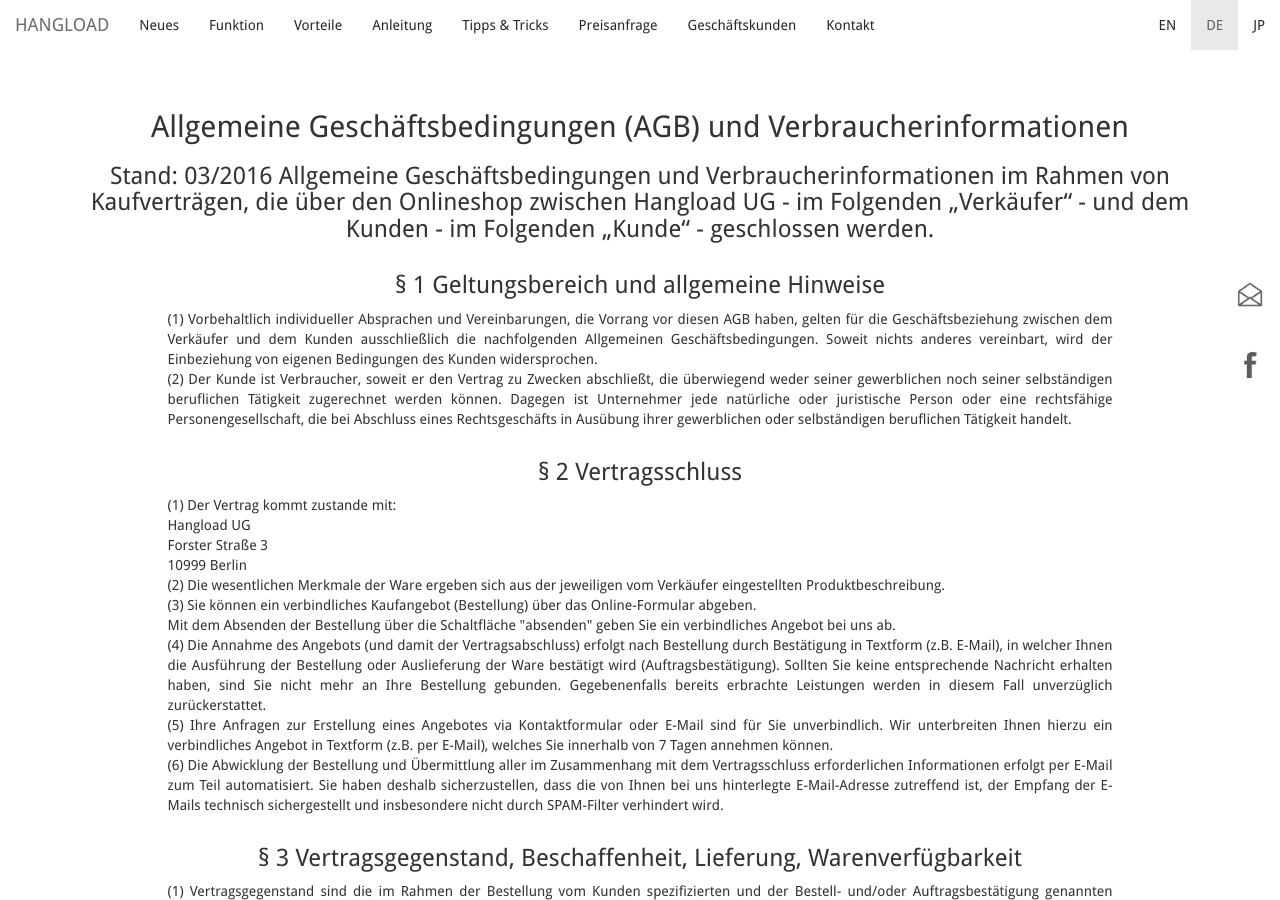
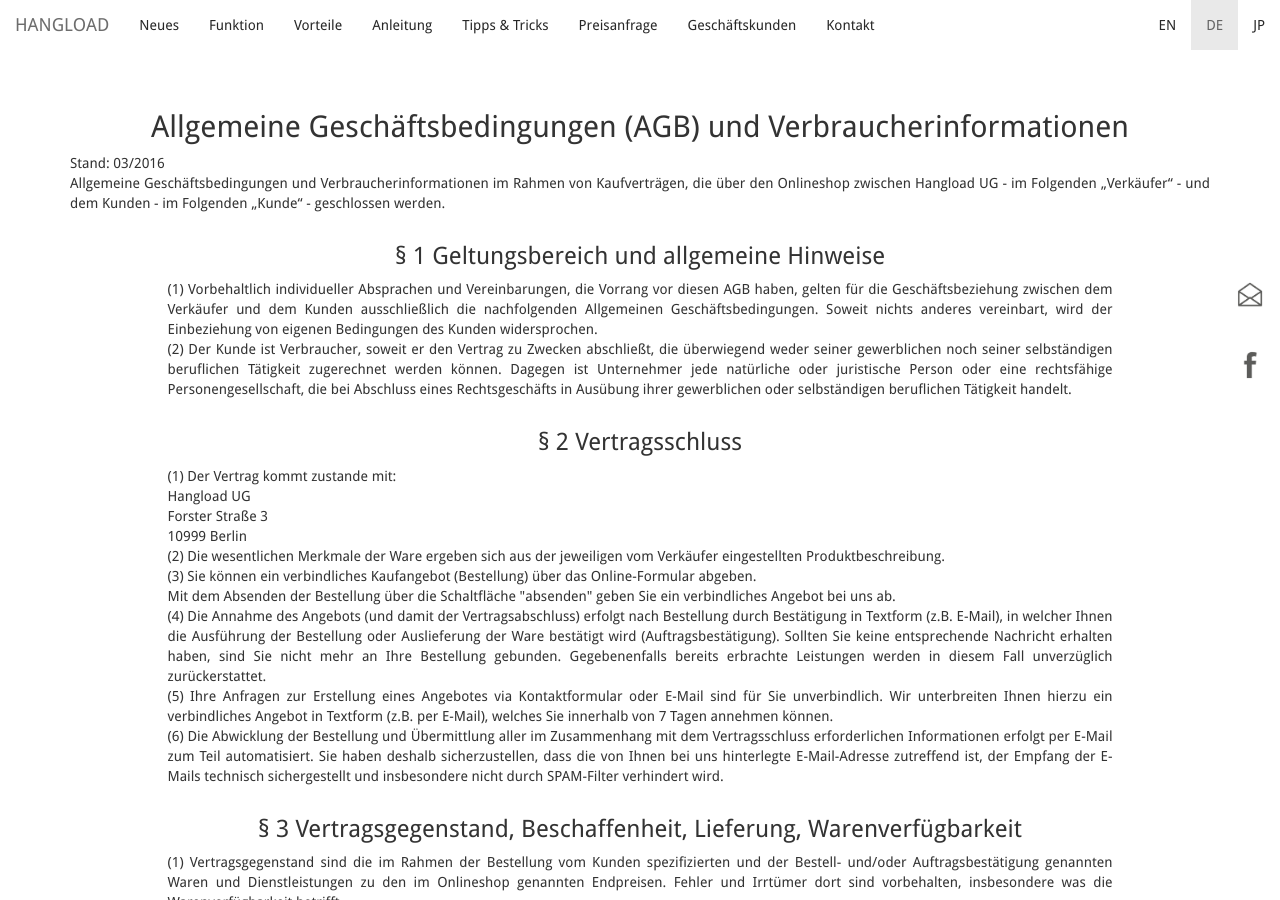
Before and after one commit to bodokaiser/hangload.com, a Jekyll site: the page built from agbDE.html, in a window 1280 px wide and 900 px high. Built offline with Jekyll 4.4.1, drawn with Linux system fonts in a browser that asks for light colours; nearby versions of some CDN libraries; library files that are not in the unit come from our copies; Markdown is read by kramdown in place of the engine named in the settings.

Commit message:
Update agbDE.html

```diff
--- a/agbDE.html
+++ b/agbDE.html
@@ -11,10 +11,10 @@ description: Hangload als neue, sichere Alternative Ladung, Beutel und Taschen m
 <div class="col-xs-12">
 <h2 class="text-center">Allgemeine Geschäftsbedingungen (AGB) und
 Verbraucherinformationen</h2>
-<h3 class="text-center">Stand: 03/2016
+<p class="text-justify">Stand: 03/2016<br>
 Allgemeine Geschäftsbedingungen und Verbraucherinformationen im Rahmen von Kaufverträgen, die
 über den Onlineshop zwischen Hangload UG -
-im Folgenden „Verkäufer“ - und dem Kunden - im Folgenden „Kunde“ - geschlossen werden.</h3>
+im Folgenden „Verkäufer“ - und dem Kunden - im Folgenden „Kunde“ - geschlossen werden.</p>
 </div>
 </div>
 </div>
```
